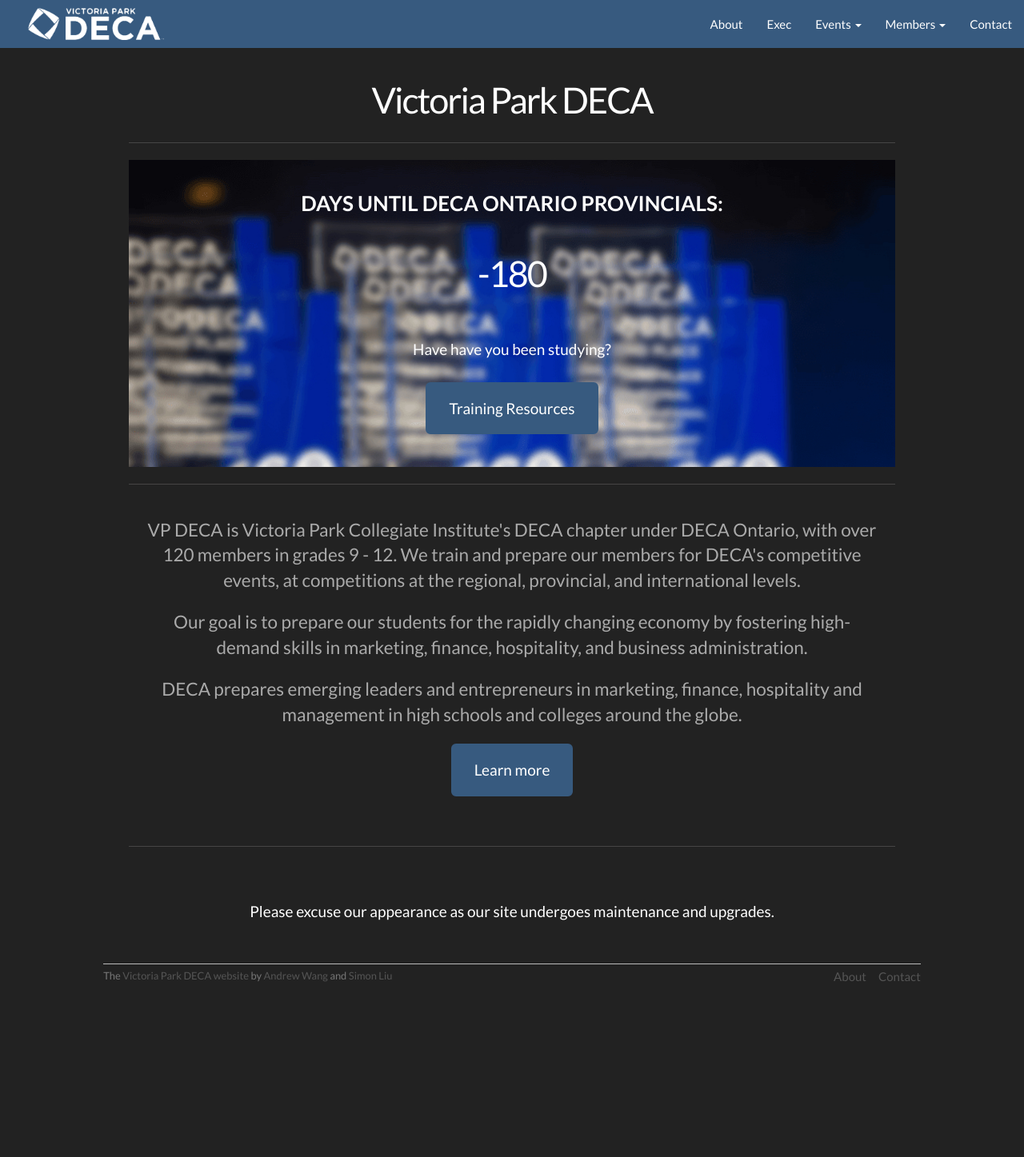
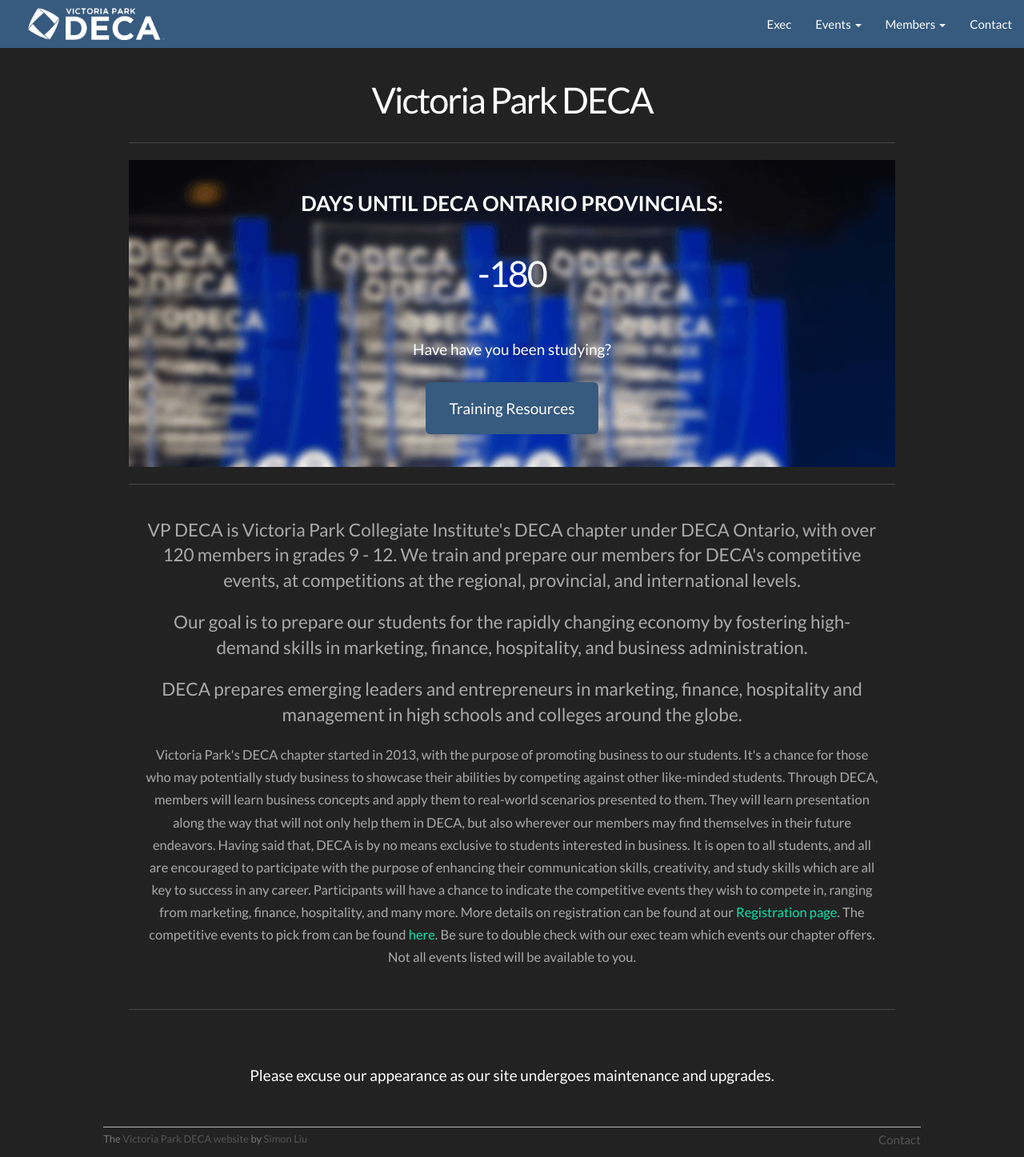
Before and after one commit to cyamonide/vp-deca, a PHP site: page / in a window 1280 px wide. Shown: the whole page at 80% size. Before the commit the page ends 1228 px from the top, so only its background shows below. Run offline with PHP 8.4, Linux system fonts and the light colour scheme; data that the repository does not hold is empty; some libraries are stand-ins or nearby versions.

Commit message:
Move about.php to homepage

```diff
--- a/assets/layouts/_footer.php
+++ b/assets/layouts/_footer.php
@@ -1,11 +1,10 @@
 <footer class="footer">
   <small>
     The <a href="https://github.com/cyamonide/vp-deca">Victoria Park DECA website</a>
-    by <a href="https://github.com/PierrotAWB">Andrew Wang</a> and <a href="https://github.com/Cyamonide">Simon Liu</a>
+    by <a href="https://github.com/Cyamonide">Simon Liu</a>
   </small>
   <nav>
     <ul>
-      <li><a href="about.php">About</a></li>
       <li><a href="contact.php">Contact</a></li>
     </ul>
   </nav>
--- a/assets/layouts/_header.php
+++ b/assets/layouts/_header.php
@@ -13,10 +13,6 @@
 
     <div class="collapse navbar-collapse" id="navbar">
       <ul class="nav navbar-nav navbar-right">
-
-        <li <?php if (fnmatch("/about.php*", $section)) { echo "class=\"active\""; } ?>>
-          <a href="/about.php">About</a>
-        </li>
 
         <li <?php if (fnmatch("/executives.php*", $section)) { echo "class=\"active\""; } ?>>
           <a href="/executives.php">Exec</a>
--- a/index.php
+++ b/index.php
@@ -44,9 +44,13 @@
 
         <p class="lead">DECA prepares emerging leaders and entrepreneurs in marketing, finance, hospitality and management in high schools and colleges around the globe.</p>
 
-        <p class="lead">
-          <a class="btn btn-primary btn-lg" href="#" role="button">Learn more</a>
-        </p>
+				<p>
+					Victoria Park's DECA chapter started in 2013, with the purpose of promoting business to our students. It's a chance for those who may potentially study business to showcase their abilities by competing against other like-minded students. Through DECA, members will learn business concepts and apply them to real-world scenarios presented to them. They will learn presentation along the way that will not only help them in DECA, but also wherever our members may find themselves in their future endeavors.
+
+					Having said that, DECA is by no means exclusive to students interested in business. It is open to all students, and all are encouraged to participate with the purpose of enhancing their communication skills, creativity, and study skills which are all key to success in any career.
+
+					Participants will have a chance to indicate the competitive events they wish to compete in, ranging from marketing, finance, hospitality, and many more. More details on registration can be found at our <a href="members/registration.php">Registration page</a>. The competitive events to pick from can be found <a href="members/competitive.php">here</a>. Be sure to double check with our exec team which events our chapter offers. Not all events listed will be available to you.
+				</p>
 
       </div>
 
```
Also changed, not shown: about.php (deleted, +0 -31 lines).
